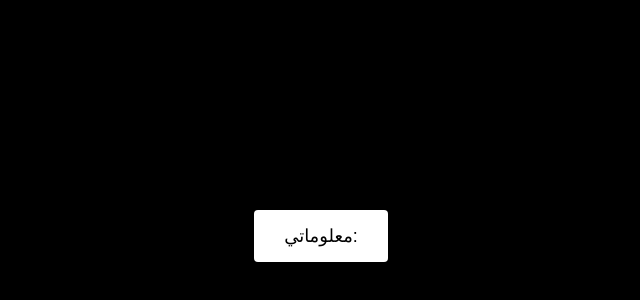
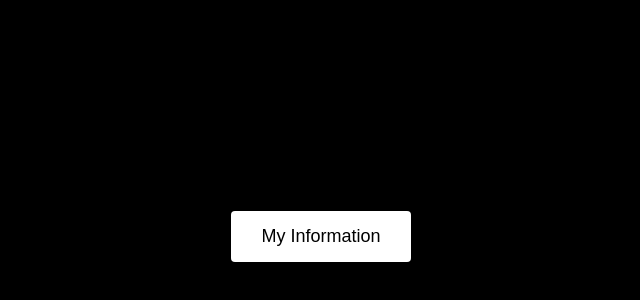
Before and after one commit to CanaanYT/Website, a plain HTML site: page index.html in a window 1280 px wide. Shown: the part 164-464 px from the top of the page, without its empty margins (319-959 px from the left). Drawn offline with Linux system fonts and the light colour scheme.

Commit message:
Update index.html

```diff
--- a/index.html
+++ b/index.html
@@ -21,8 +21,9 @@
             cursor: pointer;
         }
     </style>
+    <title>@Canaan - Dev</title>
 </head>
 <body>
-    <button class="button" onclick="window.location.href = 'https://guns.lol/canaan';">معلوماتي:</button>
+    <button class="button" onclick="window.location.href = 'https://guns.lol/canaan';">My Information</button>
 </body>
 </html>
```
